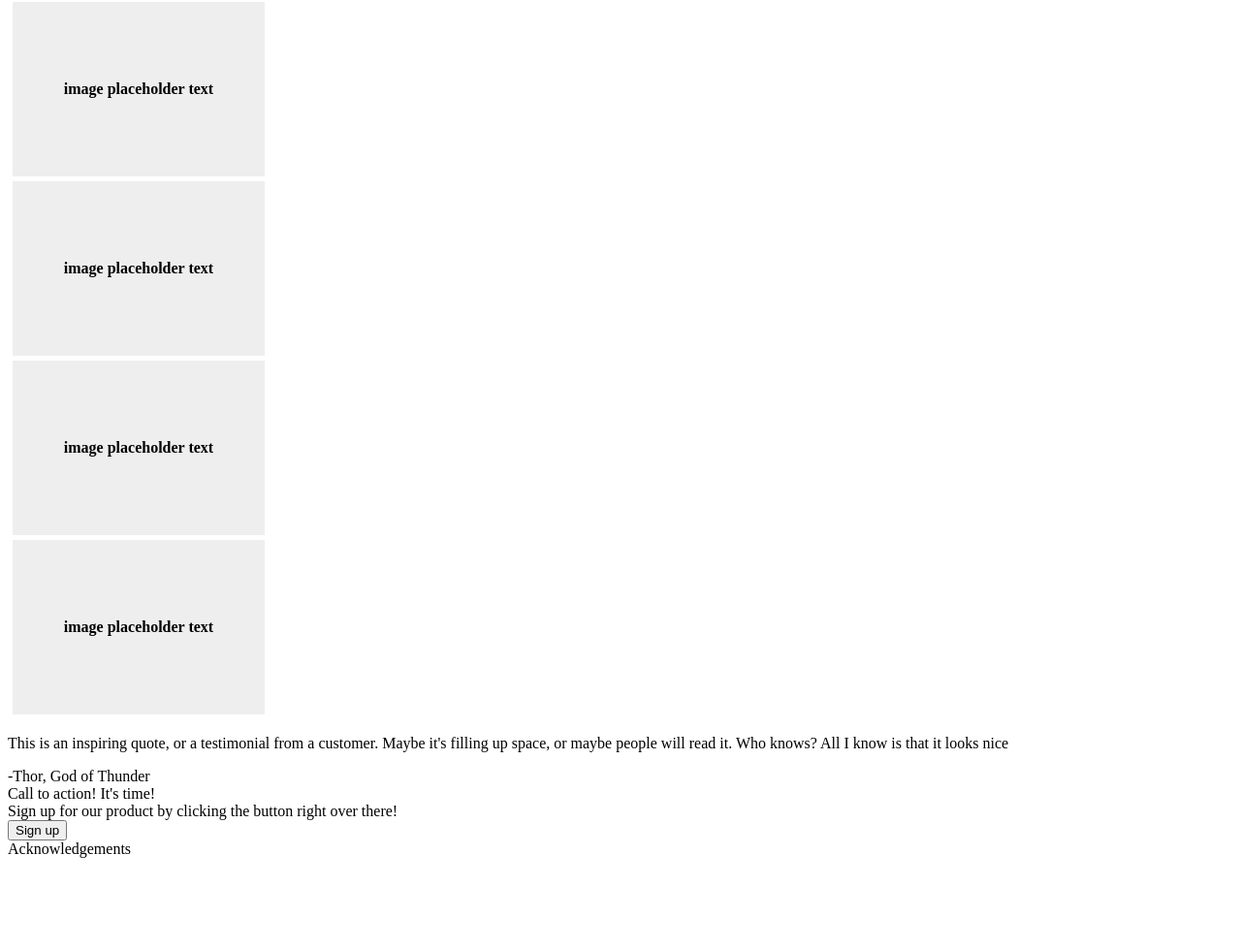
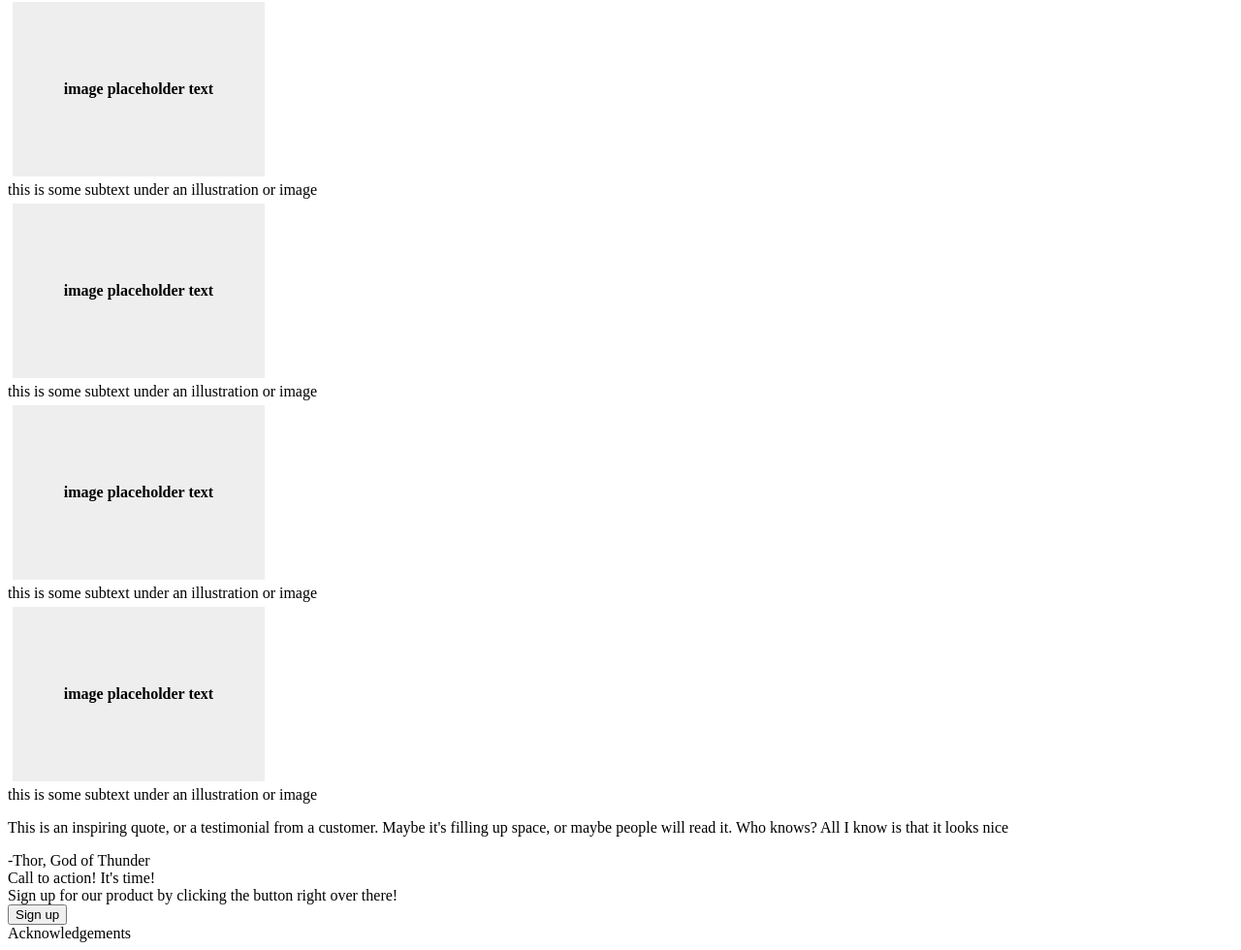
Before and after one commit to VinceDaPrince45/Landing_Page, a plain HTML site: page index.html in a window 1280 px wide. Shown: the part 269-1249 px from the top of the page at 97% size. Before the commit the page ends 1162 px from the top, so only its background shows below. Drawn offline with Linux system fonts and the light colour scheme.

Commit message:
Add subtext under placeholder images

```diff
--- a/index.html
+++ b/index.html
@@ -42,25 +42,25 @@
                 <div class="image-placeholder">
                     <h4>image placeholder text</h4>
                 </div>
-                <div class = 'subtext'></div>
+                <div class = 'subtext'>this is some subtext under an illustration or image</div>
             </div>
             <div class = 'subsection2'>
                 <div class="image-placeholder">
                     <h4>image placeholder text</h4>
                 </div>
-                <div class = 'subtext'></div>
+                <div class = 'subtext'>this is some subtext under an illustration or image</div>
             </div>
             <div class = 'subsection3'>
                 <div class="image-placeholder">
                     <h4>image placeholder text</h4>
                 </div>
-                <div class = 'subtext'></div>
+                <div class = 'subtext'>this is some subtext under an illustration or image</div>
             </div>
             <div class = 'subsection4'>
                 <div class="image-placeholder">
                     <h4>image placeholder text</h4>
                 </div>
-                <div class = 'subtext'></div>
+                <div class = 'subtext'>this is some subtext under an illustration or image</div>
             </div>
         </div>
     </div>
```
